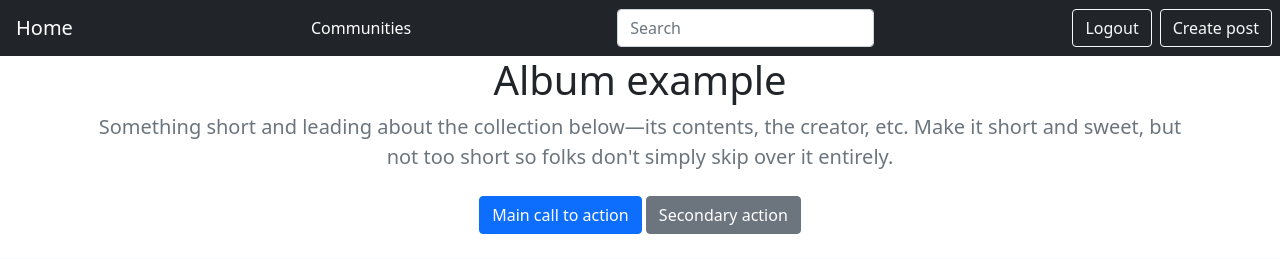
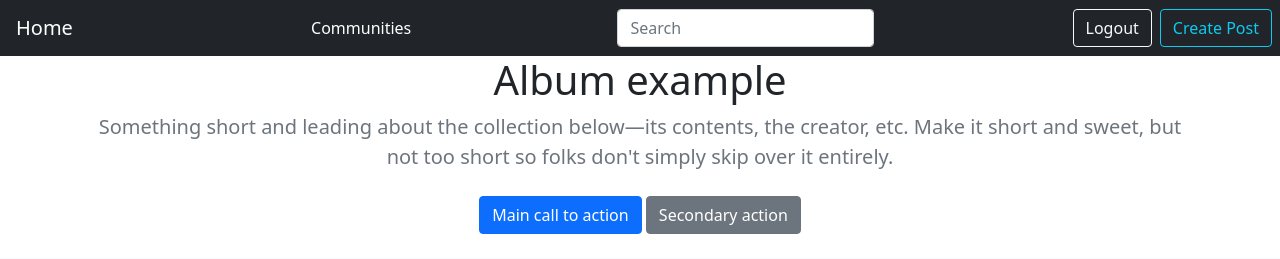
Before and after one commit to bphamho/hackathon-bdtr, a Django app: page / in a window 1280 px wide. Shown: the top 259 px of the page. Run offline with Django 3.2, Linux system fonts and the light colour scheme; the visitor is signed in with stand-in values (Sample User, id 1); some libraries are stand-ins or nearby versions.

Commit message:
index.html

```diff
--- a/hackathon/templates/index.html
+++ b/hackathon/templates/index.html
@@ -36,7 +36,7 @@
       <ul class="navbar-nav ml-auto">
       {% if user.is_authenticated %}
           <li><a type="button" class="btn btn-outline-light me-2" href="">Logout</a></li>
-          <li><a type="button" class="btn btn-outline-light me-2" href="">Create post</a></li>
+          <li><a type="button" class="btn btn-outline-info me-2" href="">Create Post</a></li>
 
       {% else %}
           <li><a type="button" class="btn btn-outline-light me-2" href="">Login</a></li>
```
